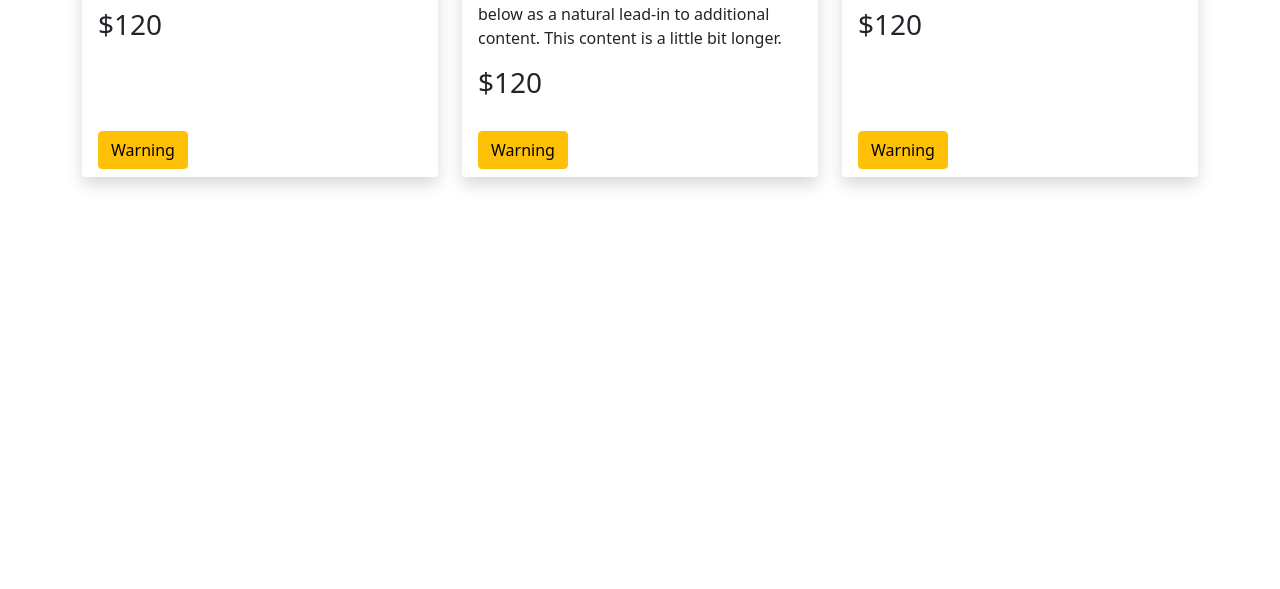
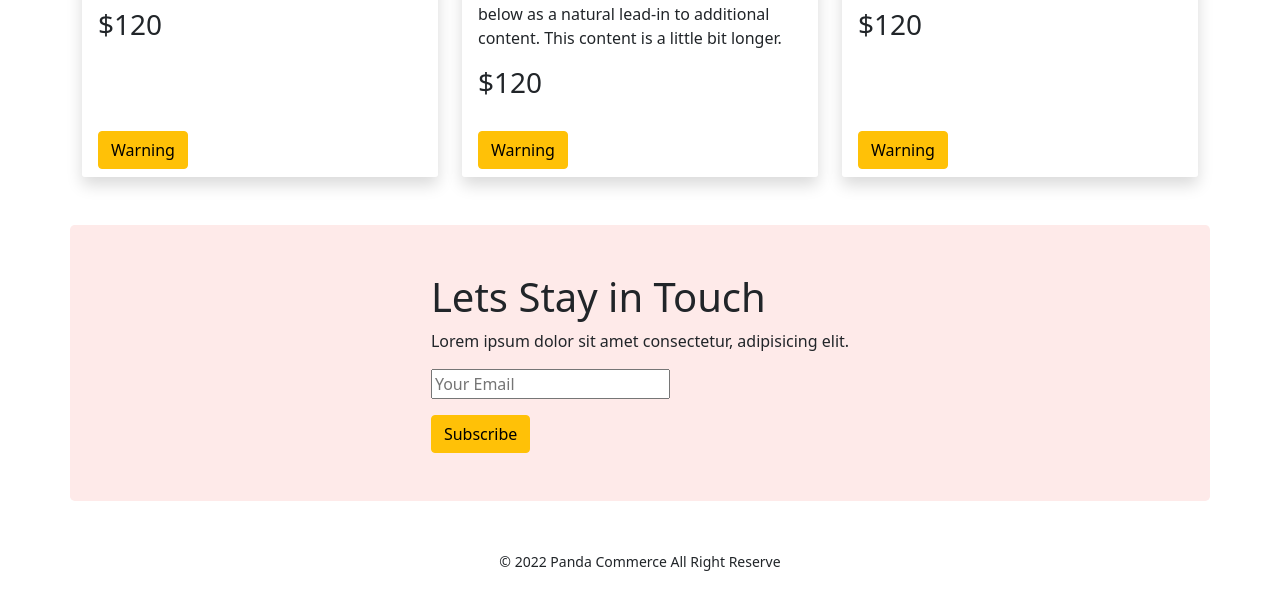
Before and after one commit to nnabicse/Panda-Commerce-Responsive, a plain HTML site: page index.html in a window 1280 px wide. Shown: the part 1881-2470 px from the top of the page. Before the commit the page ends 2106 px from the top, so only its background shows below. Drawn offline with Linux system fonts and the light colour scheme.

Commit message:
basic structure complete

```diff
--- a/index.html
+++ b/index.html
@@ -36,7 +36,7 @@
           </nav>
 
           <!-- image-slider -->
-          <section class="container my-5"  style="background-color: #FEEAE9;"">
+          <section class="container my-5"  style="background-color: #FEEAE9;">
             <div id="carouselExampleControls" class="carousel slide" data-bs-ride="carousel">
                 <div class="carousel-inner">
                   <div class="carousel-item active">
@@ -213,12 +213,20 @@
                   </div>
                 </div>
               </div>
-
         </section>
 
+        <section class="container d-flex justify-content-center py-5 rounded-3 mb-5" style="background-color: #FEEAE9;">
+            <div>
+            <h1>Lets Stay in Touch</h1>
+            <p>Lorem ipsum dolor sit amet consectetur, adipisicing elit.</p>
+            <input type="text" placeholder="Your Email"> <br>
+            <button class="btn btn-warning mt-3">Subscribe</button>
+            </div>
+        </section>
     </main>
 
-    <footer>
+    <footer class="mt-5 text-center">
+        <p><small>© 2022 Panda Commerce All Right Reserve</small></p>
 
     </footer>
 
```
